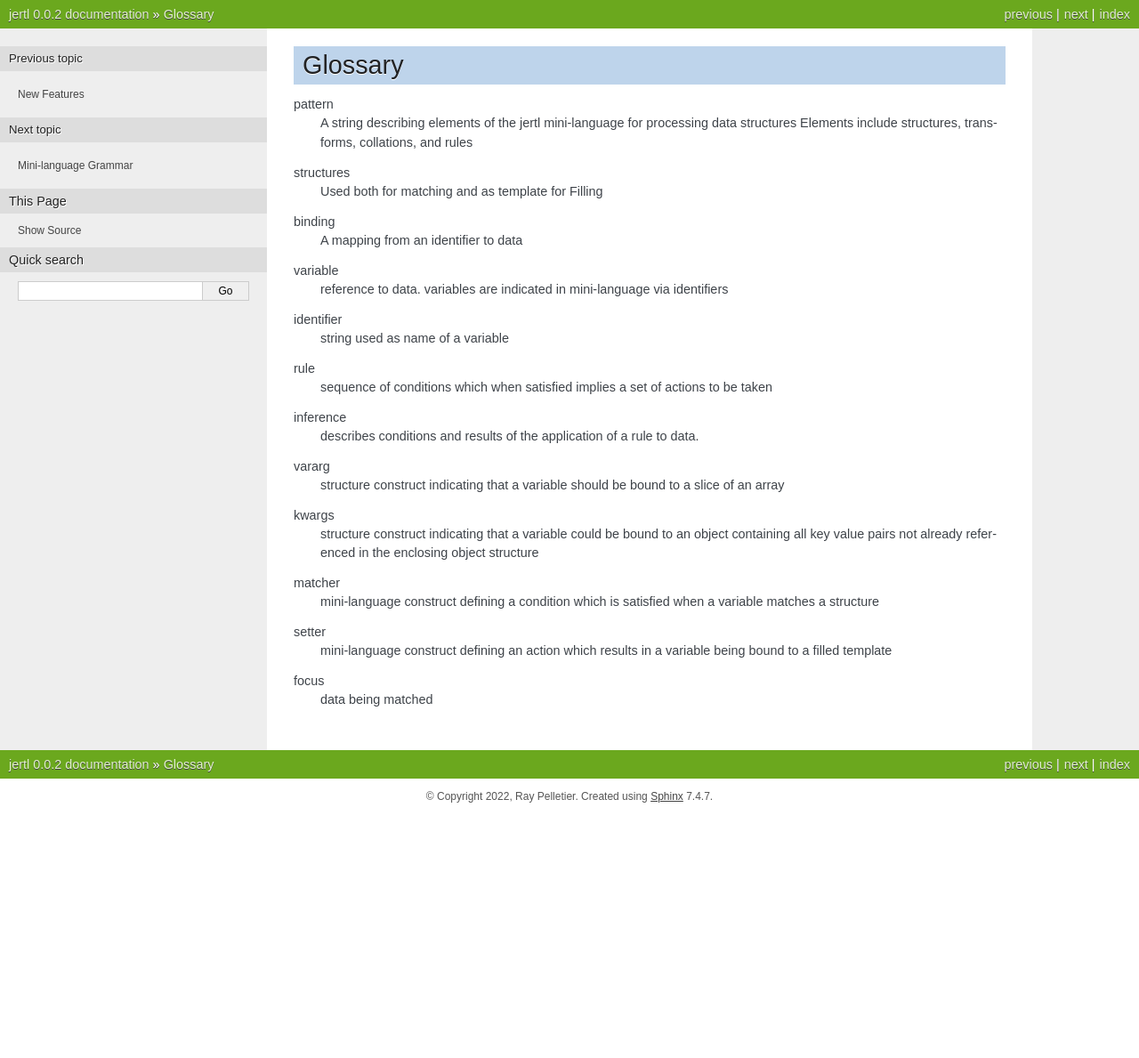
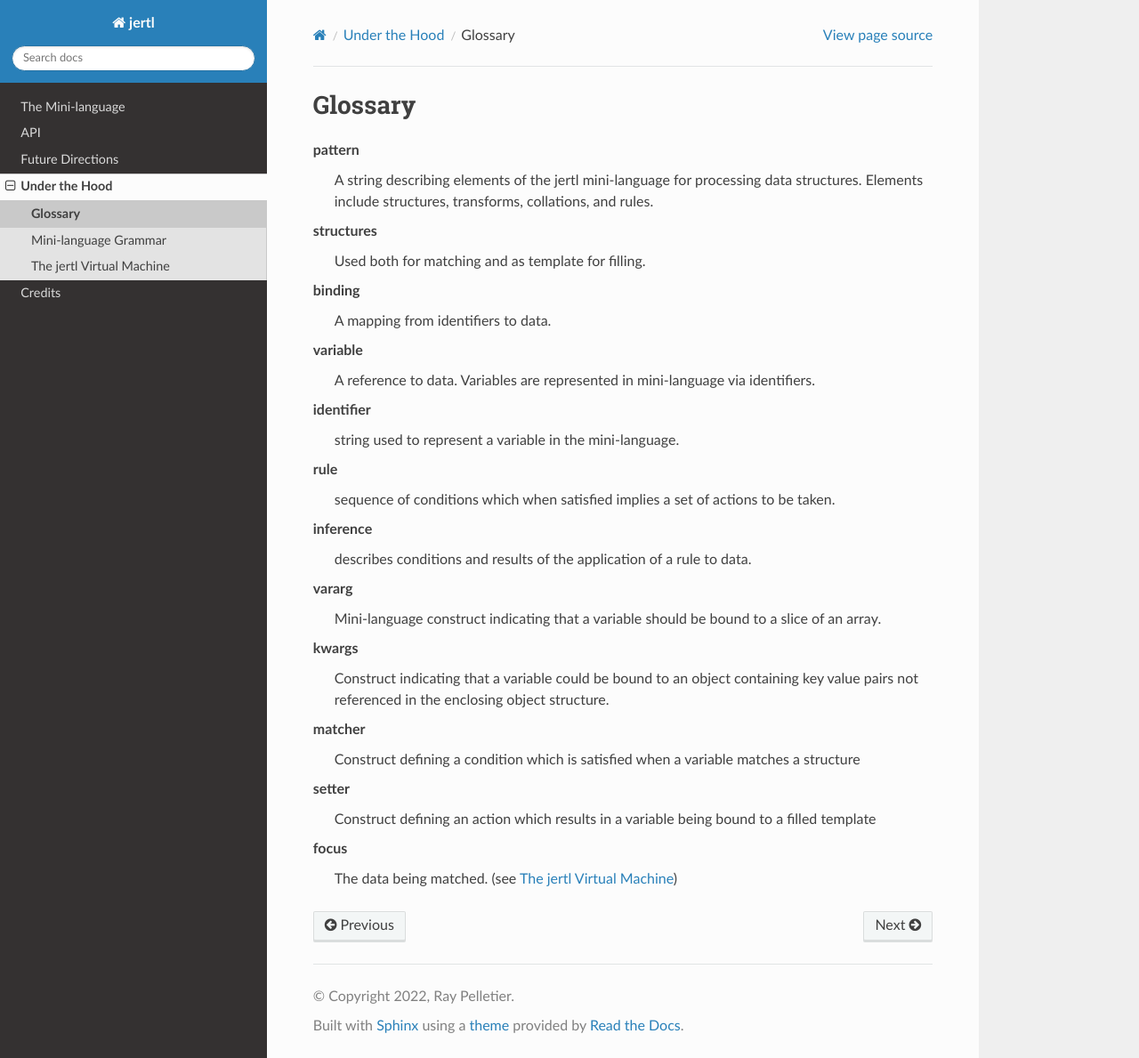
Before and after one commit to RaymondPelletier/j2j, a Sphinx documentation site: the page built from docs/glossary.rst, in a window 1280 px wide and 1189 px high. Shown: the whole window at 89% size. Built offline with Sphinx 7.4.7 and the Read the Docs theme 2.0.0, drawn with Linux system fonts in a browser that asks for light colours.

Commit message:
Polish up documentation

```diff
--- /dev/null
+++ b/docs/api.rst
@@ -0,0 +1,9 @@
+API
+***
+
+.. toctree::
+   :maxdepth: 2
+
+   toplevel
+   processors
+   results
--- a/docs/conf.py
+++ b/docs/conf.py
@@ -24,13 +24,16 @@ templates_path = ['_templates']
 exclude_patterns = ['_build', 'Thumbs.db', '.DS_Store']
 autodoc_member_order = 'bysource'
 
-#
+# Napoleon settings
+napoleon_include_init_with_doc = True
+napoleon_type_aliases = None
 
 
 # -- Options for HTML output -------------------------------------------------
 # https://www.sphinx-doc.org/en/master/usage/configuration.html#options-for-html-output
 
-html_theme = "nature"
+# html_theme = "nature"
+html_theme = "sphinx_rtd_theme"
 html_theme_options = {
     "sidebarwidth": 300
 }
--- a/docs/future.rst
+++ b/docs/future.rst
@@ -1,4 +1,5 @@
-.. title:: Future Directions
+Future Directions
+*****************
 
 New Features
 ============
--- a/docs/glossary.rst
+++ b/docs/glossary.rst
@@ -2,41 +2,40 @@ Glossary
 ========
 
 pattern
-    A string describing elements of the jertl mini-language for processing data structures
-    Elements include structures, transforms, collations, and rules
+    A string describing elements of the jertl mini-language for processing data structures.
+    Elements include structures, transforms, collations, and rules.
 
 structures
-    Used both for matching and as template for Filling
+    Used both for matching and as template for filling.
 
 binding
-    A mapping from an identifier to data
+    A mapping from identifiers to data.
 
 variable
-    reference to data. variables are indicated in mini-language via identifiers
+    A reference to data. Variables are represented in mini-language via identifiers.
 
 identifier
-    string used as name of a variable
+    string used to represent a variable in the mini-language.
 
 rule
-    sequence of conditions which when satisfied implies a set of actions to be taken
+    sequence of conditions which when satisfied implies a set of actions to be taken.
 
 inference
     describes conditions and results of the application of a rule to data.
 
 vararg
-    structure construct indicating that a variable should be bound to a slice of an array
+    Mini-language construct indicating that a variable should be bound to a slice of an array.
 
 kwargs
-    structure construct indicating that a variable could be bound to an object containing all key value pairs
-    not already referenced in the enclosing object structure
+    Construct indicating that a variable could be bound to an object containing key value pairs
+    not referenced in the enclosing object structure.
 
 matcher
-    mini-language construct defining a condition which is satisfied when a variable matches
+    Construct defining a condition which is satisfied when a variable matches
     a structure
 
 setter
-    mini-language construct defining an action which results in a variable being bound
-    to a filled template
+    Construct defining an action which results in a variable being bound to a filled template
 
 focus
-    data being matched
+    The data being matched. (see :ref:`The jertl Virtual Machine <Focus Stack>`)
--- /dev/null
+++ b/docs/under.rst
@@ -0,0 +1,9 @@
+Under the Hood
+**************
+
+.. toctree::
+   :maxdepth: 1
+
+   glossary
+   grammar
+   vm
--- a/docs/vm.rst
+++ b/docs/vm.rst
@@ -16,6 +16,8 @@ On backtrack the vm uses the snapshot at the top of the context stack to restore
 widens the splat variable's binding to include the next element of the list, then continues execution.
 If there are no more elements in the list the snapshot is popped off the context stack and the vm again backtracks.
 The vm halts if the context stack is empty.
+
+.. _Focus Stack:
 
 Focus Stack
 ^^^^^^^^^^^
--- a/pyproject.toml
+++ b/pyproject.toml
@@ -4,7 +4,7 @@ build-backend = "hatchling.build"
 
 [project]
 name = "jertl"
-description = 'A minimally viable Python package for processing structured data'
+description = 'A minimally viable package for processing structured data'
 readme = "README.md"
 requires-python = ">=3.6"
 license = "Apache-2.0"
```
Also changed, not shown: docs/index.rst (+22 -28 lines), docs/mini.rst (+24 -20 lines), jertl/__init__.py (+30 -28 lines), 3 other files.
